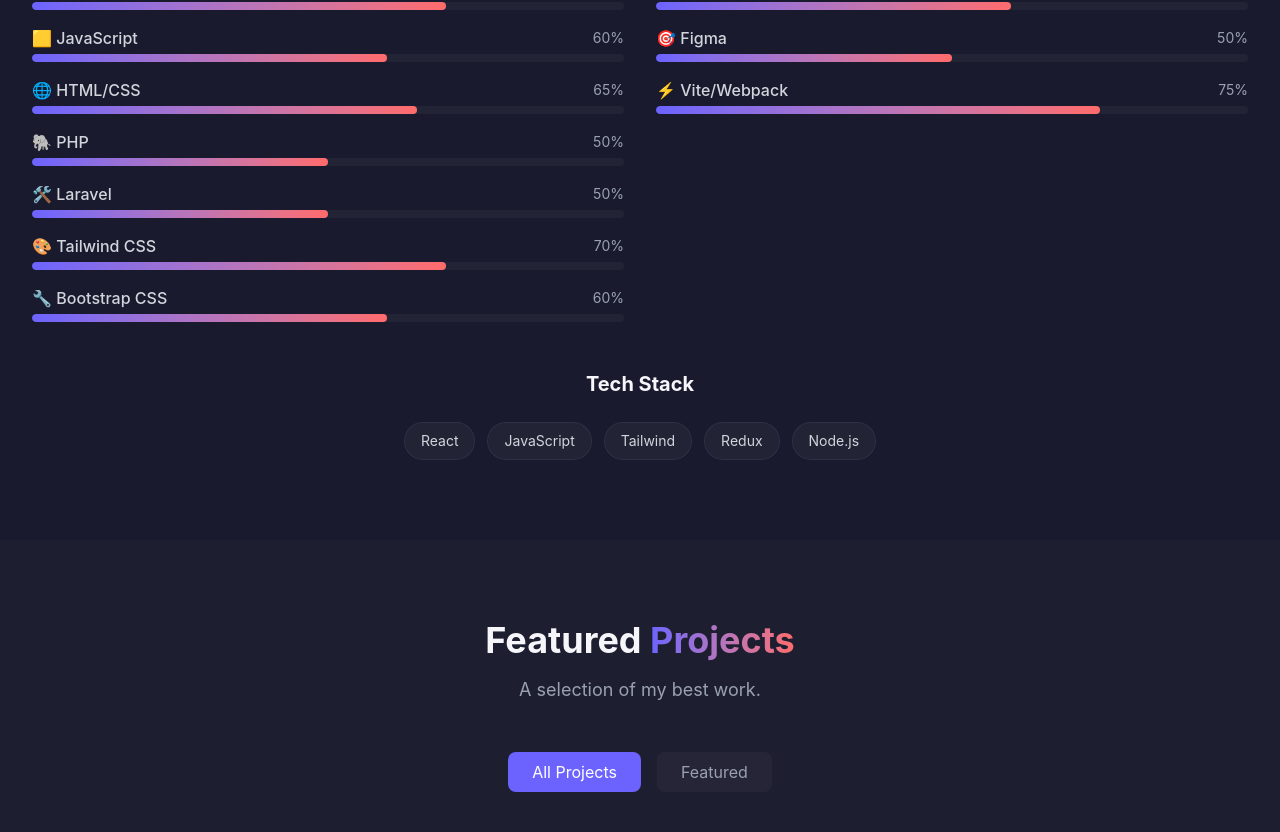
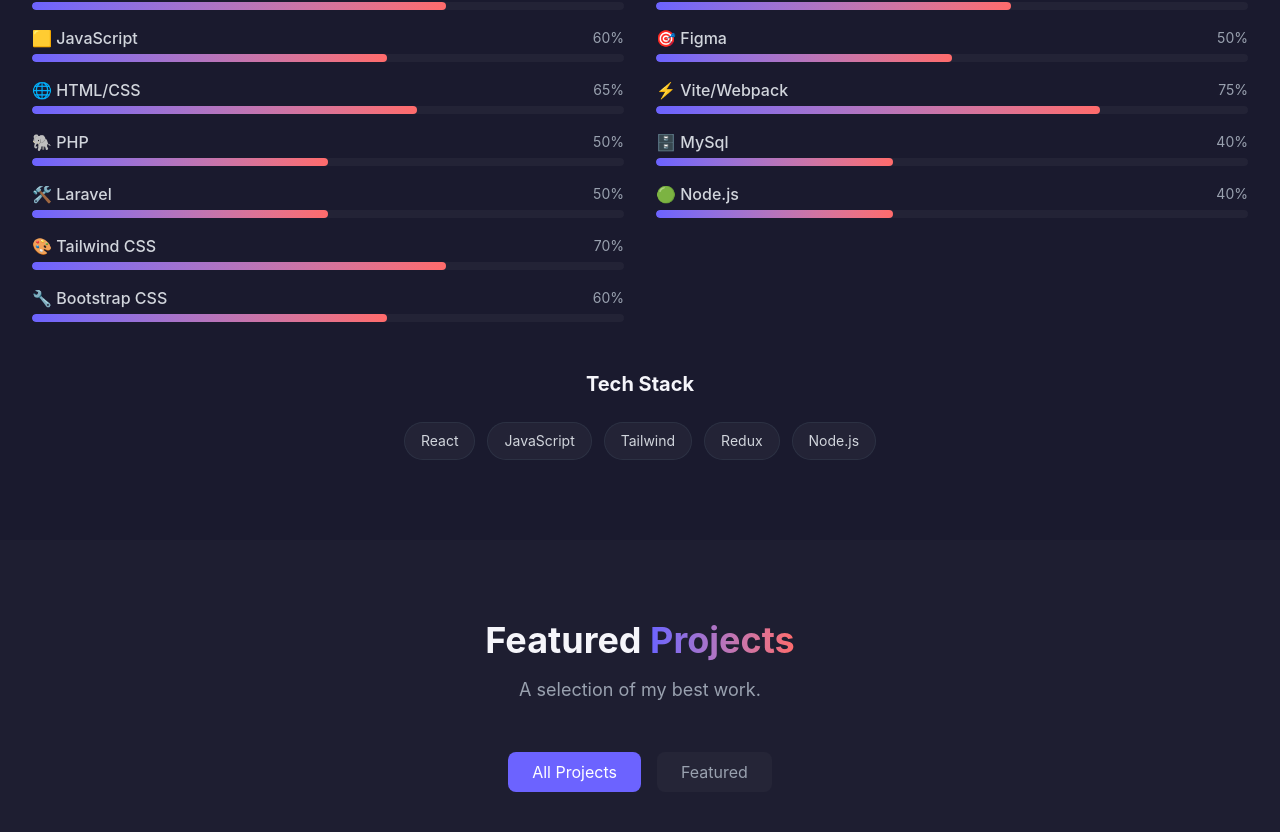
Before and after one commit to ytun0296-cmy/my-portfolio, a React (Vite) app: page / in a window 1280 px wide. Shown: the part 1776-2608 px from the top of the page. Built offline with nearby package versions, Linux system fonts and the light colour scheme.

Commit message:
update skills data tools in index.js

```diff
--- a/src/data/index.js
+++ b/src/data/index.js
@@ -31,6 +31,8 @@ export const skills = {
     { name: 'Git/GitHub', icon: '🐙', level: 60 },
     { name: 'Figma', icon: '🎯', level: 50 },
     { name: 'Vite/Webpack', icon: '⚡', level: 75 },
+    {name: 'MySql', icon: '🗄️', level: 40},
+    {name: 'Node.js', icon: '🟢', level: 40},
   ],
 };
 
```
